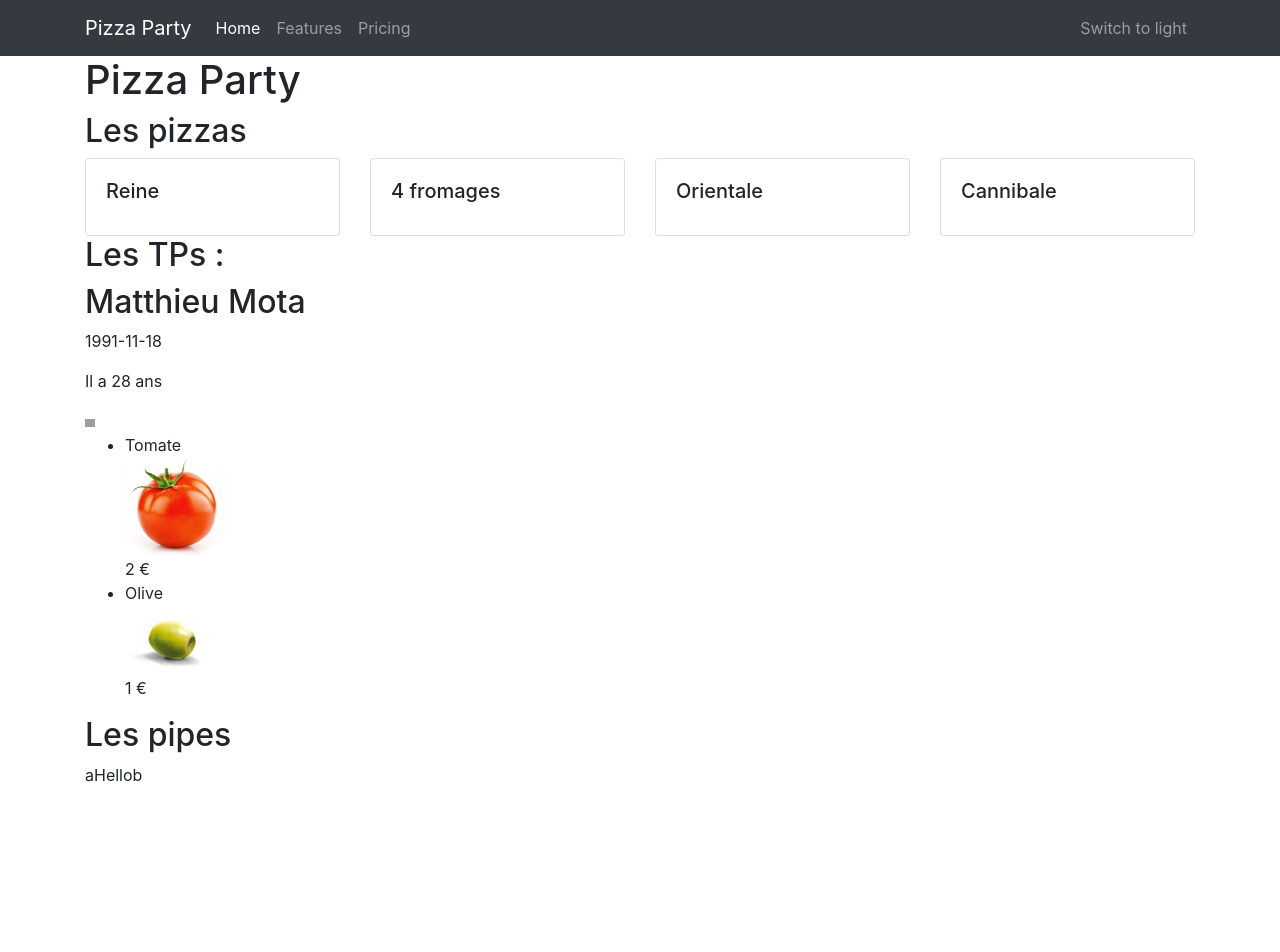
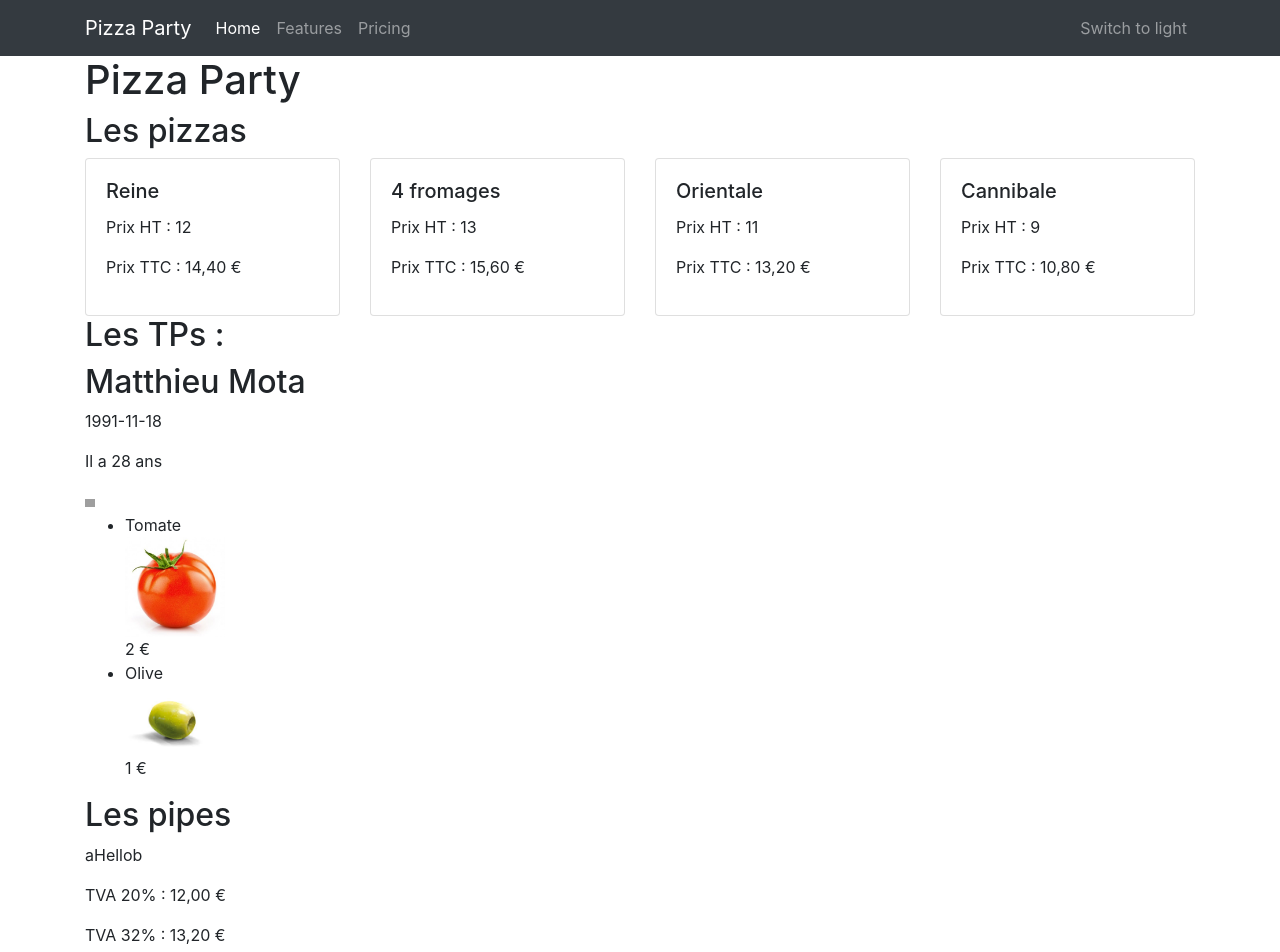
Before and after one commit to NicolasRousseaux26/angular-pizza-1, an Angular app: page / in a window 1280 px wide. Shown: the top 952 px of the page. Before the commit the page ends 803 px from the top, so only its background shows below. Built offline with nearby package versions, Linux system fonts and the light colour scheme; grey boxes are pictures that could not be loaded.

Commit message:
Pipe tax

```diff
--- a/src/app/app.component.html
+++ b/src/app/app.component.html
@@ -20,6 +20,8 @@
       <div class="card" [class.selected]="pizza === selectedPizza">
         <div class="card-body">
           <h5 class="card-title">{{ pizza.name }}</h5>
+          <p>Prix HT : {{ pizza.price }}</p>
+          <p>Prix TTC : {{ pizza.price | tax }}</p>
           <span *ngFor="let selectedIngredient of selectedIngredients; index as i"
             class="badge badge-primary"
           >
@@ -37,4 +39,6 @@
 
   <h2>Les pipes</h2>
   <p>{{ 'Hello' | test:'a':'b' }}</p>
+  <p>TVA 20% : {{ 10 | tax }}</p>
+  <p>TVA 32% : {{ 10 | tax:32 }}</p>
 </div>
--- a/src/app/app.module.ts
+++ b/src/app/app.module.ts
@@ -8,6 +8,7 @@ import { AuthorComponent } from './author/author.component';
 import { IngredientListComponent } from './ingredient-list/ingredient-list.component';
 import { MenuComponent } from './menu/menu.component';
 import { TestPipe } from './test.pipe';
+import { TaxPipe } from './tax.pipe';
 
 @NgModule({
   declarations: [
@@ -16,7 +17,8 @@ import { TestPipe } from './test.pipe';
     AuthorComponent,
     IngredientListComponent,
     MenuComponent,
-    TestPipe
+    TestPipe,
+    TaxPipe
   ],
   imports: [
     BrowserModule,
--- /dev/null
+++ b/src/app/tax.pipe.ts
@@ -0,0 +1,15 @@
+import { Pipe, PipeTransform } from '@angular/core';
+
+@Pipe({
+  name: 'tax'
+})
+export class TaxPipe implements PipeTransform {
+
+  transform(value: any, ...args: any[]): any {
+    let tax = args[0] || 20;
+    let result = value * (1 + tax / 100);
+
+    return result.toFixed(2).replace('.', ',') + ' €';
+  }
+
+}
```
Also changed, not shown: 1 other file (tests, documents, lock files or other folders).
